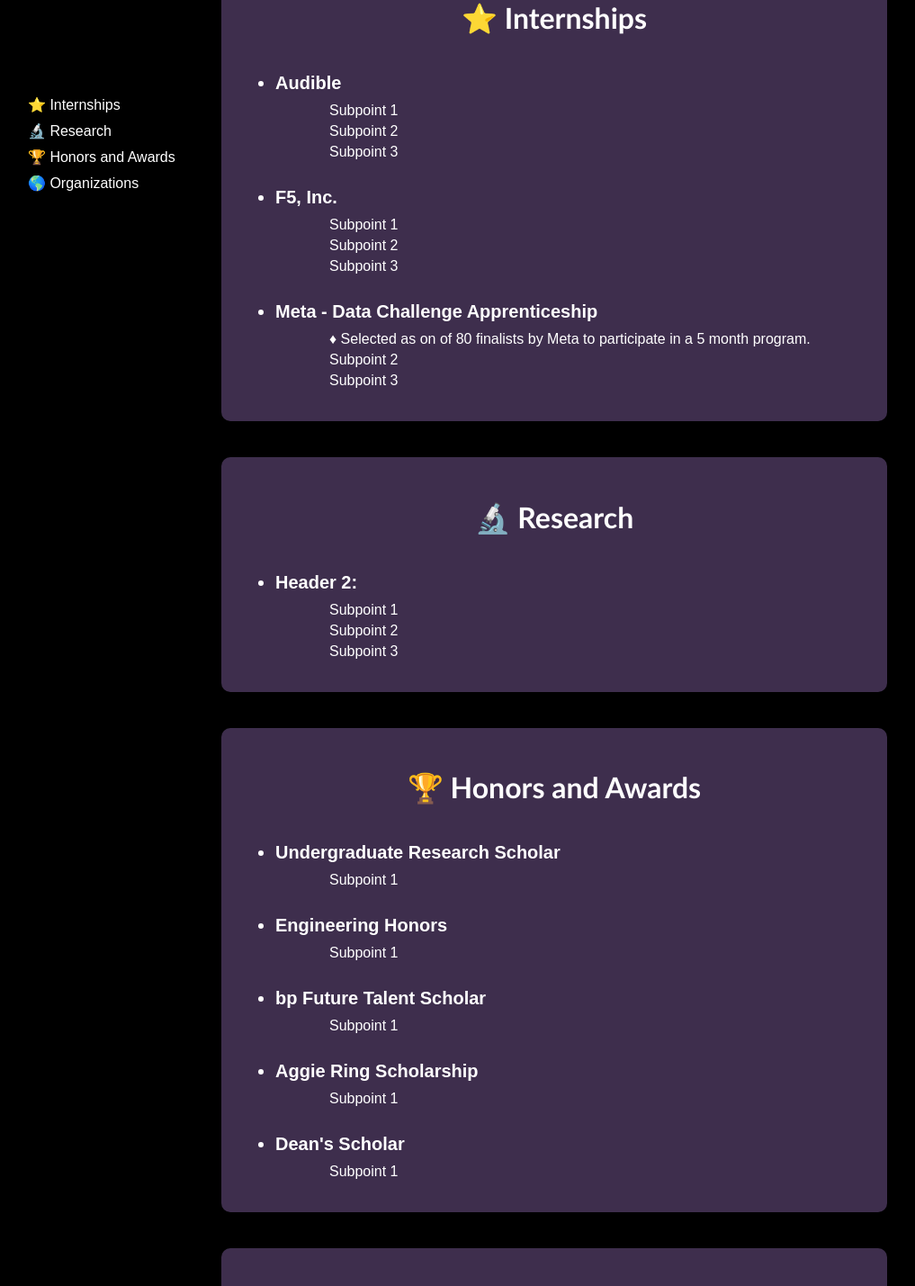
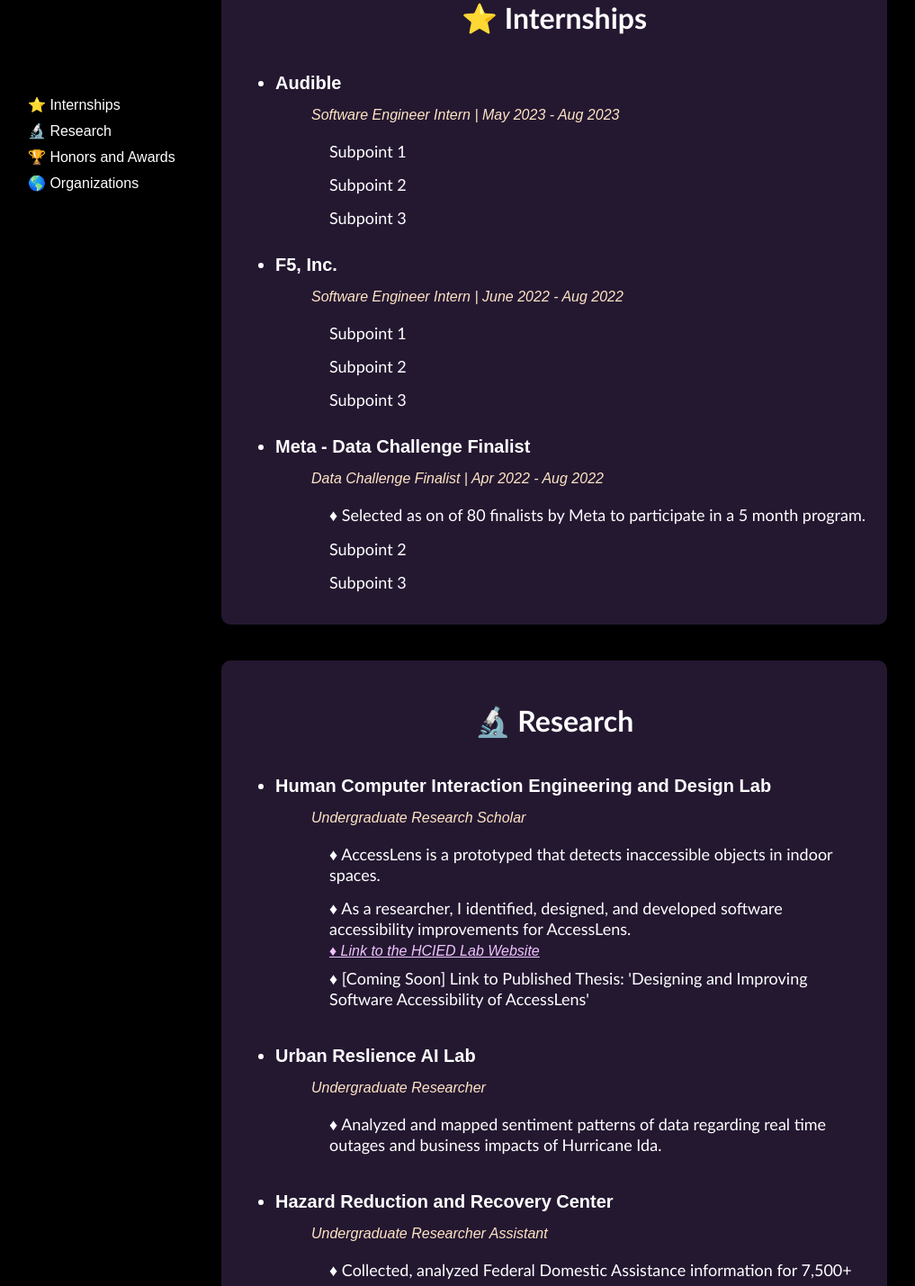
Before and after one commit to ssk2024/ssk2024.github.io, a React (Create React App) app: page /#/experience in a window 1280 px wide. Shown: the part 240-1669 px from the top of the page at 90% size, without its empty margins (24-1041 px from the left). Built offline with nearby package versions, Linux system fonts and the light colour scheme.

Commit message:
added details to the experience page

```diff
--- a/src/pages/ExperiencePage.js
+++ b/src/pages/ExperiencePage.js
@@ -49,18 +49,21 @@
           <h2 className='experience-box-title' >⭐ Internships</h2>
           <ul>
             <li className='experience-box-header'>Audible</li> {/* TODO: ADD LINKS FOR COMPANIES */}
+            <ul className='experience-job-title'>Software Engineer Intern | May 2023 - Aug 2023</ul>
             <ul className='experience-box-subpoints'>
               <li>Subpoint 1</li>
               <li>Subpoint 2</li>
               <li>Subpoint 3</li>
             </ul>
             <li className='experience-box-header'>F5, Inc.</li>
+            <ul className='experience-job-title'>Software Engineer Intern  | June 2022 - Aug 2022</ul>
             <ul className='experience-box-subpoints'>
               <li>Subpoint 1</li>
               <li>Subpoint 2</li>
               <li>Subpoint 3</li>
             </ul>
-            <li className='experience-box-header'>Meta - Data Challenge Apprenticeship</li>
+            <li className='experience-box-header'>Meta - Data Challenge Finalist</li>
+            <ul className='experience-job-title'>Data Challenge Finalist  |  Apr 2022 - Aug 2022 </ul>
             <ul className='experience-box-subpoints'>
               <li>♦ Selected as on of 80 finalists by Meta to participate in a 5 month program. </li>
               <li>Subpoint 2</li>
@@ -73,11 +76,30 @@
         <div className='experience-box'  id = "section-2">
           <h2 className='experience-box-title'>🔬 Research </h2>
           <ul>
-            <li className='experience-box-header'>Header 2:</li>
+            <li className='experience-box-header'>Human Computer Interaction Engineering and Design Lab</li>
+            <ul className='experience-job-title'>Undergraduate Research Scholar</ul>
             <ul className='experience-box-subpoints'>
-              <li>Subpoint 1</li>
-              <li>Subpoint 2</li>
-              <li>Subpoint 3</li>
+              <li>♦ AccessLens is a prototyped that detects inaccessible objects in indoor spaces.</li>
+              <li>♦ As a researcher, I identified, designed, and developed software accessibility improvements for AccessLens.</li>
+              <a className='experience-links' href="https://hcied.info/"  target="_blank">♦ Link to the HCIED Lab Website</a>
+              <li>♦ [Coming Soon] Link to Published Thesis: 'Designing and Improving Software Accessibility of AccessLens' </li>
+              {/*Link to thesis, link to website */}
+            </ul>
+          </ul>
+          <ul>
+            <li className='experience-box-header'>Urban Reslience AI Lab</li>
+            <ul className='experience-job-title'>Undergraduate Researcher</ul>
+            <ul className='experience-box-subpoints'>
+              <li>♦ Analyzed and mapped sentiment patterns of data regarding real time outages and business impacts of Hurricane Ida.</li>
+            </ul>
+          </ul>
+          <ul>
+            <li className='experience-box-header'>Hazard Reduction and Recovery Center</li>
+            <ul className='experience-job-title'>Undergraduate Researcher Assistant</ul>
+            <ul className='experience-box-subpoints'>
+              <li>♦ Collected, analyzed Federal Domestic Assistance information for 7,500+ programs.</li>
+              <a className='experience-links' href="https://www.designsafe-ci.org/data/browser/public/designsafe.storage.published/PRJ-3367"  target="_blank">♦ Link to my Publication Poster: Examining Federal Domestic Assistance Programs</a>
+
             </ul>
           </ul>
         </div>
@@ -122,6 +144,8 @@
           </ul>
         </div>
 
+        {/* Projects */}
+
 
       </div>
     </div>
--- a/src/pages/Header.js
+++ b/src/pages/Header.js
@@ -5,7 +5,7 @@
 const Header = () => {
   return (
     <div className="flex justify-between p-4 bg-black text-white">
-      <NavLink to="/" className="btn">Home</NavLink>
+      <NavLink to="/" className="btn">Kavya Kotra</NavLink>
       <div className="flex">
         <NavLink to="/resume" className="right-btn">Resume</NavLink>
         <NavLink to="/aboutme" className="right-btn">About Me</NavLink>
--- a/src/pages/pages.css
+++ b/src/pages/pages.css
@@ -111,7 +111,7 @@
   max-width: 700px; /* Set a maximum width for the boxes */
   padding: 20px;
   margin: 20px auto; /* Center the boxes horizontally */
-  background-color: rgba(204, 153, 255, 0.3); /* Transparent light purple */
+  background-color: rgba(59, 39, 80, 0.614); /* Transparent light purple */
   border-radius: 10px;
   box-shadow: 0 4px 8px rgba(0, 0, 0, 0.1);
 
@@ -135,6 +135,13 @@
   color: white;
 }
 
+.experience-job-title {
+  text-align: left;
+  font-style: italic;
+  padding-top: 15px;
+  color:bisque;
+}
+
 .experience-box-header {
   text-align: left;
   font-weight: bold;
@@ -152,6 +159,16 @@
 .experience-box-subpoints li {
   margin-bottom: 5px;
   color: white;
+  padding-top: 10px;
+  font-family: 'Gill Sans', 'Gill Sans MT', Calibri, 'Trebuchet MS', sans-serif;
+  font-size: 18px;
+}
+
+.experience-links {
+  color: rgb(240, 196, 255);
+  padding-top: 10px;
+  margin-bottom: 30px;
+  font-style: italic;
 }
 
 .side-menu {
```
Also changed, not shown: src/pages/txt.txt.
